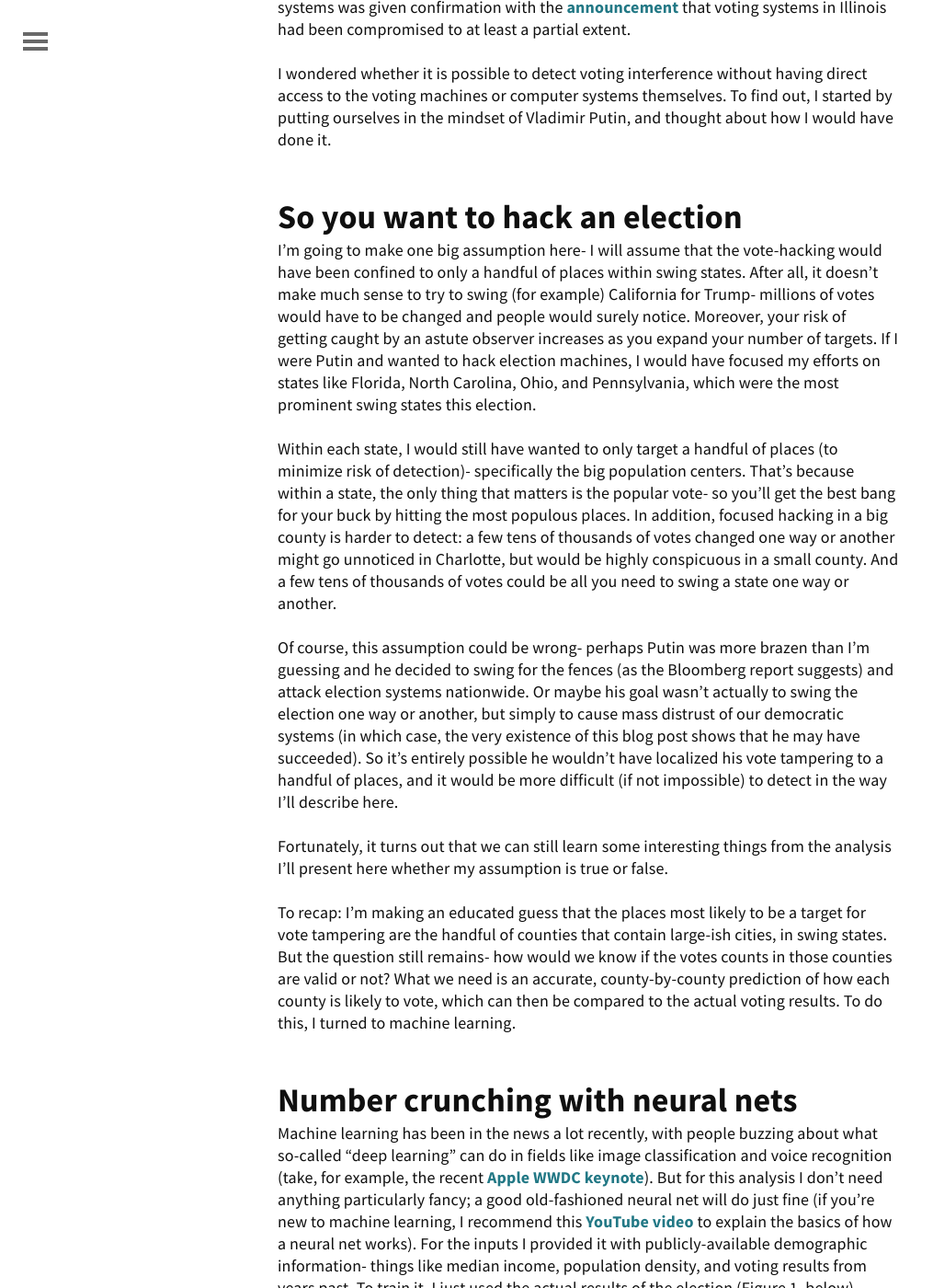
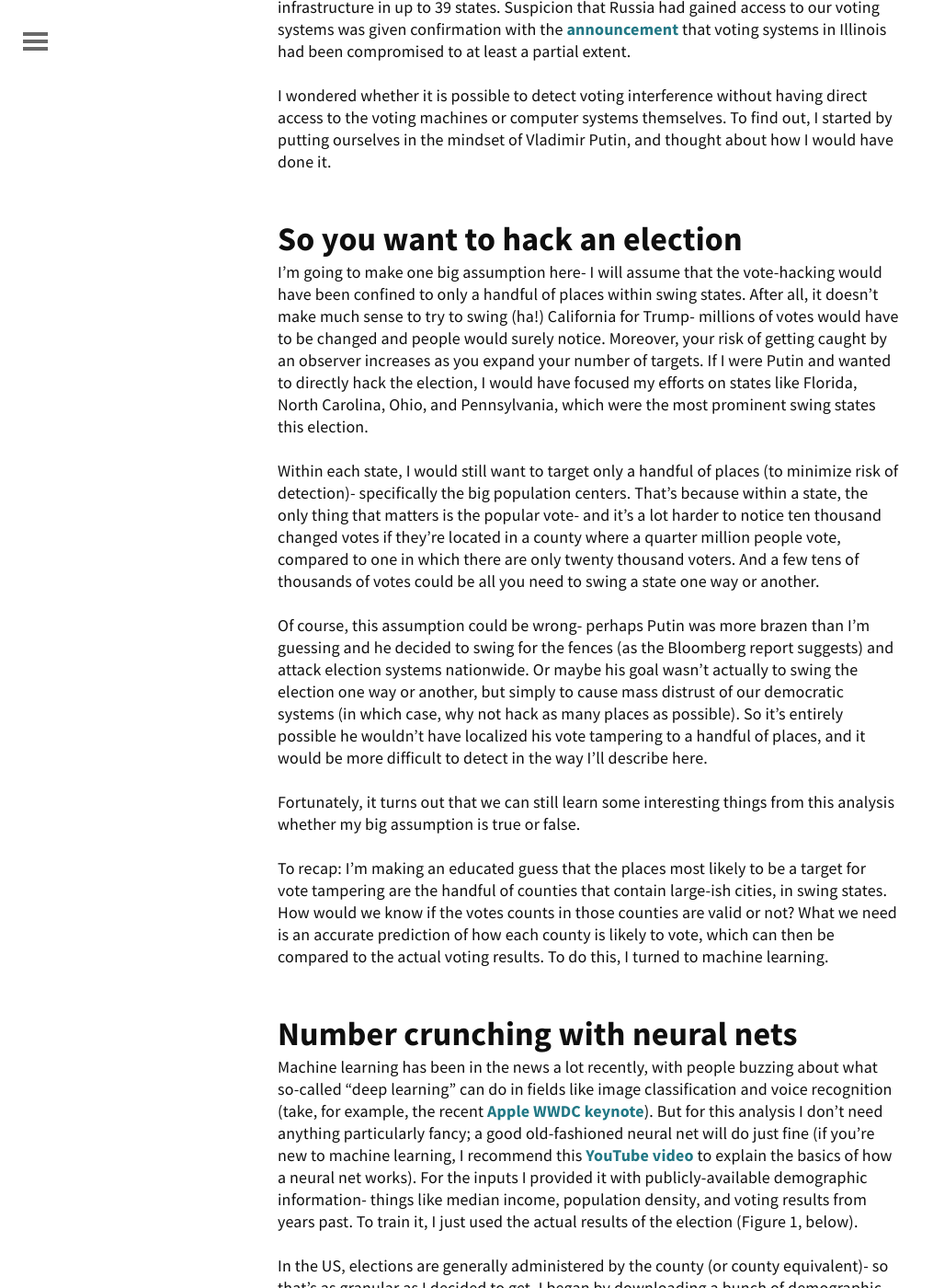
Before and after one commit to kwitophurr/kwitophurr.github.io, a Jekyll site: the page built from _posts/2017-06-01-Election-Neural-Net.markdown, in a window 1280 px wide and 1400 px high, scrolled down 723 px. Shown: the whole window at 92% size, without its empty margins (0-1015 px from the left). Built offline with Jekyll 4.4.1, drawn with Linux system fonts in a browser that asks for light colours; some of the changed text lies outside the part shown.

Commit message:
Edits to grammar, etc

```diff
--- a/_includes/menu.html
+++ b/_includes/menu.html
@@ -1,7 +1,6 @@
 <nav {% if site.reverse == true %}id="nav-left"{% else %}id="nav"{% endif %}>
 	<div id="nav-list">
 		<a href="{{ site.baseurl }}">Home</a>
-
 		<!-- Nav pages -->
 	  {% for page in site.pages %}
 	    {% if page.layout == "page" and page.title != "Home" %}
--- a/_posts/2017-06-01-Election-Neural-Net.markdown
+++ b/_posts/2017-06-01-Election-Neural-Net.markdown
@@ -1,41 +1,41 @@
 ---
 layout: post
 title: "Were Votes in the 2016 Election Hacked?"
-date: 2017-06-01
+date: 2017-07-27
 categories: jekyll update
 ---
 
-I have long subscribed to the belief that the worst thing about Donald Trump isn't Donald Trump- it's that he has so many supporters.
-Despite my shock at the outcome of the 2016 election, I accepted the fact that these voters made a conscious choice (however wrongheaded) when voting, regardless of whether or not they were influenced by a Russian propaganda machine.
-However, a handful of recent revelations imply that the Russians didn't just attempt to influence voters, but to manipulate voter registrations or even alter votes after they were cast.
+I'm a strong believer that the worst thing about Donald Trump isn't Donald Trump- it's that he has so many supporters.
+Even if the wildest accusations about the Trump/Russia affair are true (and that's a big if), nothing changes the fact that tens of millions of Americans consciously decided that he was their best choice for President.
+
+However, some recent revelations have implied that the Russian effort to meddle in our election went beyond propaganda and social media manipulation, and may have involved tampering with the actual votes cast.
 Is it possible that America voted against Trump, but the election was stolen?
 
 My interest in this subject was piqued on June 6, when NSA contractor [Reality Winner](https://www.theatlantic.com/news/archive/2017/06/who-is-reality-winner/529266/) was arrested on suspicion of leaking a top-secret document to The Intercept.
-The document [alleges](https://theintercept.com/2017/06/05/top-secret-nsa-report-details-russian-hacking-effort-days-before-2016-election/) that Russia attempted to spear-phish up to 100 local election officials in up to seven states, with the intention of gaining access to their computer systems.
+The document [alleges](https://theintercept.com/2017/06/05/top-secret-nsa-report-details-russian-hacking-effort-days-before-2016-election/) that Russia attempted to spear-phish up to 100 local election officials in seven states, with the intention of gaining access to their computer systems.
 A week later, [Bloomberg](https://www.bloomberg.com/news/articles/2017-06-13/russian-breach-of-39-states-threatens-future-u-s-elections) reported that Russian hackers had attacked electronic voting infrastructure in up to 39 states.
 Suspicion that Russia had gained access to our voting systems was given confirmation with the [announcement](http://time.com/4828306/russian-hacking-election-widespread-private-data/) that voting systems in Illinois had been compromised to at least a partial extent.
 
 I wondered whether it is possible to detect voting interference without having direct access to the voting machines or computer systems themselves. To find out, I started by putting ourselves in the mindset of Vladimir Putin, and thought about how I would have done it.
 ## So you want to hack an election
 I'm going to make one big assumption here- I will assume that the vote-hacking would have been confined to only a handful of places within swing states.
-After all, it doesn't make much sense to try to swing (for example) California for Trump- millions of votes would have to be changed and people would surely notice.
-Moreover, your risk of getting caught by an astute observer increases as you expand your number of targets.
-If I were Putin and wanted to hack election machines, I would have focused my efforts on states like Florida, North Carolina, Ohio, and Pennsylvania, which were the most prominent swing states this election.
+After all, it doesn't make much sense to try to swing (ha!) California for Trump- millions of votes would have to be changed and people would surely notice.
+Moreover, your risk of getting caught by an observer increases as you expand your number of targets.
+If I were Putin and wanted to directly hack the election, I would have focused my efforts on states like Florida, North Carolina, Ohio, and Pennsylvania, which were the most prominent swing states this election.
 
-Within each state, I would still have wanted to only target a handful of places (to minimize risk of detection)- specifically the big population centers.
-That's because within a state, the only thing that matters is the popular vote- so you'll get the best bang for your buck by hitting the most populous places.
-In addition, focused hacking in a big county is harder to detect: a few tens of thousands of votes changed one way or another might go unnoticed in Charlotte, but would be highly conspicuous in a small county.
+Within each state, I would still want to target only a handful of places (to minimize risk of detection)- specifically the big population centers.
+That's because within a state, the only thing that matters is the popular vote- and it's a lot harder to notice ten thousand changed votes if they're located in a county where a quarter million people vote, compared to one in which there are only twenty thousand voters.
 And a few tens of thousands of votes could be all you need to swing a state one way or another.
 
 Of course, this assumption could be wrong- perhaps Putin was more brazen than I'm guessing and he decided to swing for the fences (as the Bloomberg report suggests) and attack election systems nationwide.
-Or maybe his goal wasn't actually to swing the election one way or another, but simply to cause mass distrust of our democratic systems (in which case, the very existence of this blog post shows that he may have succeeded).
-So it's entirely possible he wouldn't have localized his vote tampering to a handful of places, and it would be more difficult (if not impossible) to detect in the way I'll describe here.
+Or maybe his goal wasn't actually to swing the election one way or another, but simply to cause mass distrust of our democratic systems (in which case, why not hack as many places as possible).
+So it's entirely possible he wouldn't have localized his vote tampering to a handful of places, and it would be more difficult to detect in the way I'll describe here.
 
-Fortunately, it turns out that we can still learn some interesting things from the analysis I'll present here whether my assumption is true or false.
+Fortunately, it turns out that we can still learn some interesting things from this analysis whether my big assumption is true or false.
 
 To recap: I'm making an educated guess that the places most likely to be a target for vote tampering are the handful of counties that contain large-ish cities, in swing states.
-But the question still remains- how would we know if the votes counts in those counties are valid or not?
-What we need is an accurate, county-by-county prediction of how each county is likely to vote, which can then be compared to the actual voting results.
+How would we know if the votes counts in those counties are valid or not?
+What we need is an accurate prediction of how each county is likely to vote, which can then be compared to the actual voting results.
 To do this, I turned to machine learning.
 
 ## Number crunching with neural nets
@@ -62,22 +62,22 @@
 
 5. When running the neural net, I also excluded counties that are missing data points for one reason or another. This affects another handful of counties, but hopefully doesn't have too big an impact on the final results.
 
-6. Election results are somewhat complicated due to the presence of third-party candidates. I ignored third parties, so vote fractions were calculated as percentage of the two main vote shares. For example, the vote margin in Figure 1 below is found by: (GOP-DEM)/(GOP+DEM). Turnout was calculated as (GOP+DEM)/(Eligible Voters).
+6. Election results are somewhat complicated due to the presence of third-party candidates. I ignored third parties, so vote fractions were calculated as percentage of the two main vote shares. For example, the vote margin in Figure 1 below is found by: (GOP)/(GOP+DEM). Turnout was calculated as (GOP+DEM)/(Eligible Voters).
 
 
 {% include image.html url="https://christian-johnson.github.io/election-neural-net/plots/National_vote_fraction.jpg" description="Figure 1: 2016 US Presidential Election Results. The colors in the image are scaled such that a county that voted 50-50 would appear white, while counties that voted in favor of Trump or Hillary are colored in red or blue, respectively. Click on the image to download a high-resolution version." highres="https://christian-johnson.github.io/election-neural-net/plots/National_vote_fraction.tiff?raw=true" %}
 
-Once all the data is loaded and formatted properly (made easy by the use of Pandas), I created a neural net using Google's TensorFlow framework.
-I found TensorFlow to be a bit more complicated than something like Scikit-learn, but also a bit more customizable.
-The neural net I used had 3 fully-connected hidden layers of 100 neurons, and I used tf.train.AdamOptimizer when training- this combination seemed to give reasonable results but I'm not a machine learning expert so there may be better choices available.
+Once all the data is loaded and formatted properly, I created a neural net using Google's [TensorFlow](https://www.tensorflow.org/) framework.
+I found TensorFlow to be a bit more complicated than something like [Scikit-learn](http://scikit-learn.org/stable/index.html), but also a bit more customizable (albeit slower).
+The neural net I used had 3 fully-connected hidden layers of 100 neurons, and I used an [Adam Optimizer](https://arxiv.org/abs/1412.6980) when training- this combination seemed to give reasonable results but I'm not a machine learning expert so there may be better choices available.
 With the same parameters and data, I found similar results using both TensorFlow and Scikit-learn.
 
 The usual paradigm in a machine-learning problem is to "train" your neural net on a particular set of data, and then use it to make predictions about a new set of data (the "test" set).
 Naively, then, you might think that we should use the 2012 election results as the "training" data and the 2016 results as the "test" data.
-Unfortunately this is not a good idea for the simple reason that the candidates in the 2016 election were very different from those in 2012- doing this will probably lead to crummy predictions.
-To give a concrete example of this- Mitt Romney was Mormon and had high support among Mormon voters, whereas Donald Trump spectacularly underperformed with Mormons.
+Unfortunately this is not a good idea for the simple reason that the candidates in the 2016 election were very different from those in 2012- doing this leads to crummy predictions.
+As a concrete example of the differences between 2012 and 2016: Mitt Romney was Mormon and had high support among Mormon voters, whereas Donald Trump spectacularly underperformed with Mormons (just look at Utah in Figure 6, below).
 
-Instead, the method I employed for this analysis was in analogy with a "bump hunt" in particle physics- I treated the 2016 results in each state as a separate "test" set, and then stitched the results together at the end.
+Instead, the method I employed for this analysis was to treat the 2016 results in each state as a separate "test" set, and then stitched the results together at the end (for the physicists reading, this is very much in analogy with a bump hunt).
 This is a bit less kosher because there's not a perfect distinction between "test" and "training" data, but since we can't hold a do-over election it's pretty much the best that can be done.
 Of course, the proof is in the pudding- how well does the neural net actually work?
 
@@ -96,7 +96,7 @@
 What I'm doing is looking for _inconsistencies_ in the data, by assuming that any vote-meddling would have been confined to a handful of places.
 You can think about the colored areas in Figure 3 as places where Clinton and Trump outperformed their expectation given the results in the rest of the country.
 
-{% include image.html url="https://christian-johnson.github.io/election-neural-net/plots/vote_residmap.jpg" description="Figure 3: Deviations from the neural net model across the country. The colors are scaled such that a county that voted as expected is white, while counties that voted more than expected for Trump or Hillary are colored red and blue, respectively. As expected, counties in the West tend to exhibit stronger fluctuations due to their low population. Click on the image to download a high-resolution version." highres="https://christian-johnson.github.io/election-neural-net/plots/vote_residmap.tiff?raw=true" %}
+{% include image.html url="https://christian-johnson.github.io/election-neural-net/plots/vote_residmap.jpg" description="Figure 3: Deviations from the neural net model across the country. The colors are scaled such that a county that voted as expected is white, while counties that voted more than expected for Trump or Hillary are colored red and blue, respectively. Click on the image to download a high-resolution version." highres="https://christian-johnson.github.io/election-neural-net/plots/vote_residmap.tiff?raw=true" %}
 
 
 It isn't surprising to see collective state-to-state differences in the residuals, because the counties in a given state were all treated as "test" data simultaneously.
@@ -121,17 +121,19 @@
 
 {% include image.html url="https://christian-johnson.github.io/election-neural-net/plots/injected_vote_residmap.jpg" description="Figure 5: The same analysis as Figure 3, except with 10,000 added votes in Miami, Detroit, and Cleveland. Miami is a clear outlier, while Cleveland and Detroit are less obvious. Click on the image to download a high-resolution version." highres="https://christian-johnson.github.io/election-neural-net/plots/injected_vote_residmap.tiff?raw=true" %}
 
-The results are interesting- Miami clearly shows up as an outlier but Detroit and Cleveland (although red) are not highlighted the same way.
+The results are interesting- Miami clearly shows up as an outlier but Detroit and Cleveland (although red) are not highlighted as strongly.
 I suspect that training the neural net again would give slightly different results that might highlight these counties better or worse- but the point is that the neural net is at least moderately sensitive to vote-hacking.
 It is much more sensitive, for instance, than using the change from 2012 as the model:
 
 {% include image.html url="https://christian-johnson.github.io/election-neural-net/plots/injected_vote_change.jpg" description="Figure 6: The same analysis as Figure 5, except using the votes from 2012 as the model, instead of the neural net prediction. The extra 10,000 votes in three counties are peanuts compared with the large changes that are present across the entire map. Click on the image to download a high-resolution version." highres="https://christian-johnson.github.io/election-neural-net/plots/injected_vote_change.tiff?raw=true" %}
 
+The extra votes are completely invisible in Figure 6 because they are overwhelmed by the overall changes from 2012 to 2016.
 Conclusion: using a neural net to look for vote-hacking isn't perfect, but it's not terrible either.
 
 ## What if vote machines weren't hacked, but voter registrations were?
 So far, I've only looked at half the story- what if no votes were changed, but voter registrations were tampered with?
-If enough people were prevented from voting in the right areas, that would be enough to change the results, while remaining invisible to the analysis presented above.
+If enough people were prevented from voting in the right areas (by deleting their voter registration, for instance), that would be enough to change the results, while remaining invisible to the analysis presented above.
+
 I ran the neural net again, but this time looking at voting turnout, which was calculated as the number of votes divided by the number of people aged 18+.
 This isn't a perfect definition because there are some groups (e.g. convicted felons) who might be unable to vote despite being over the age of 18- my guess is those groups make up a small fraction of the population.
 
```
Also changed, not shown: other parts of _posts/2017-06-01-Election-Neural-Net.markdown (+1 -1 lines), about.md (+4 -4 lines).
